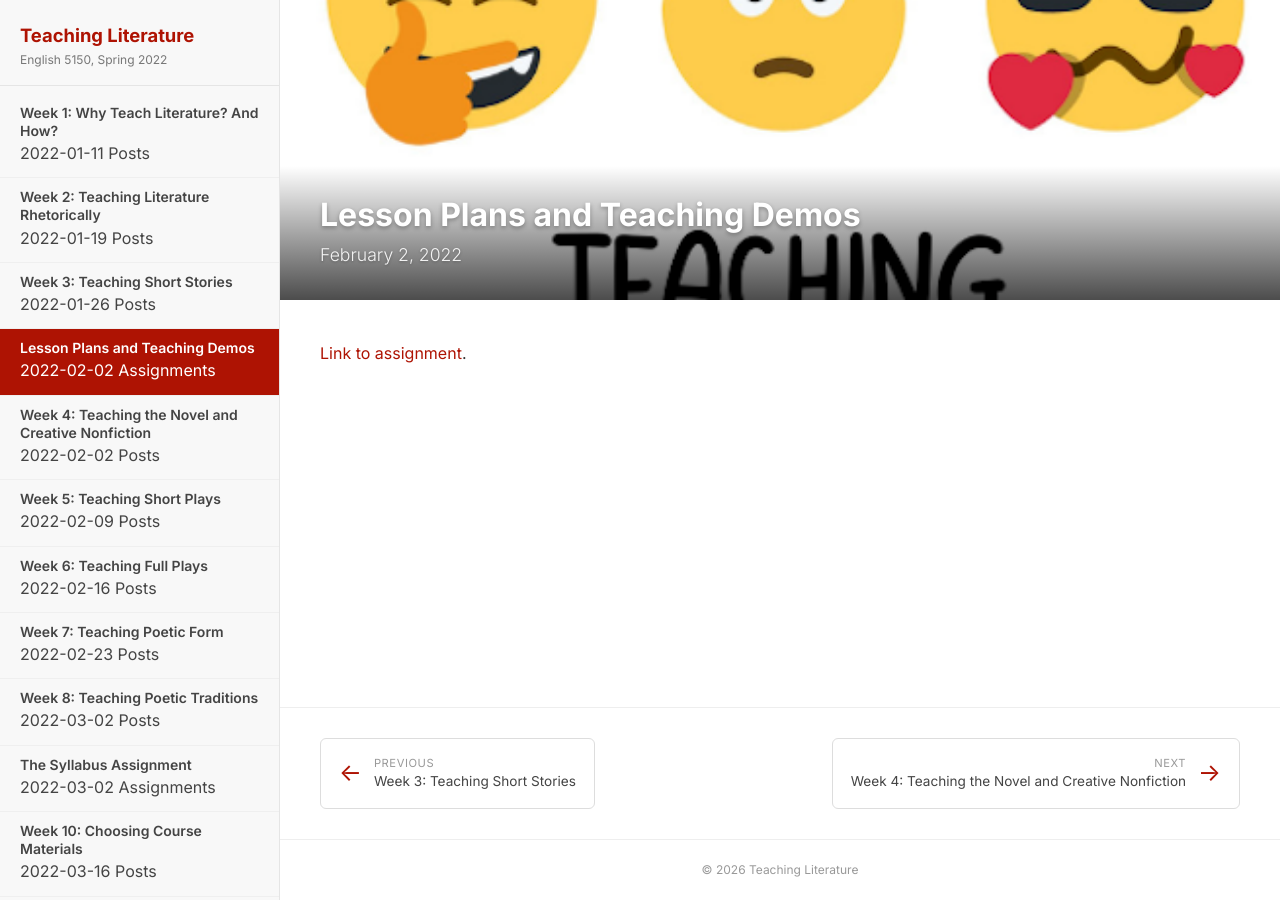
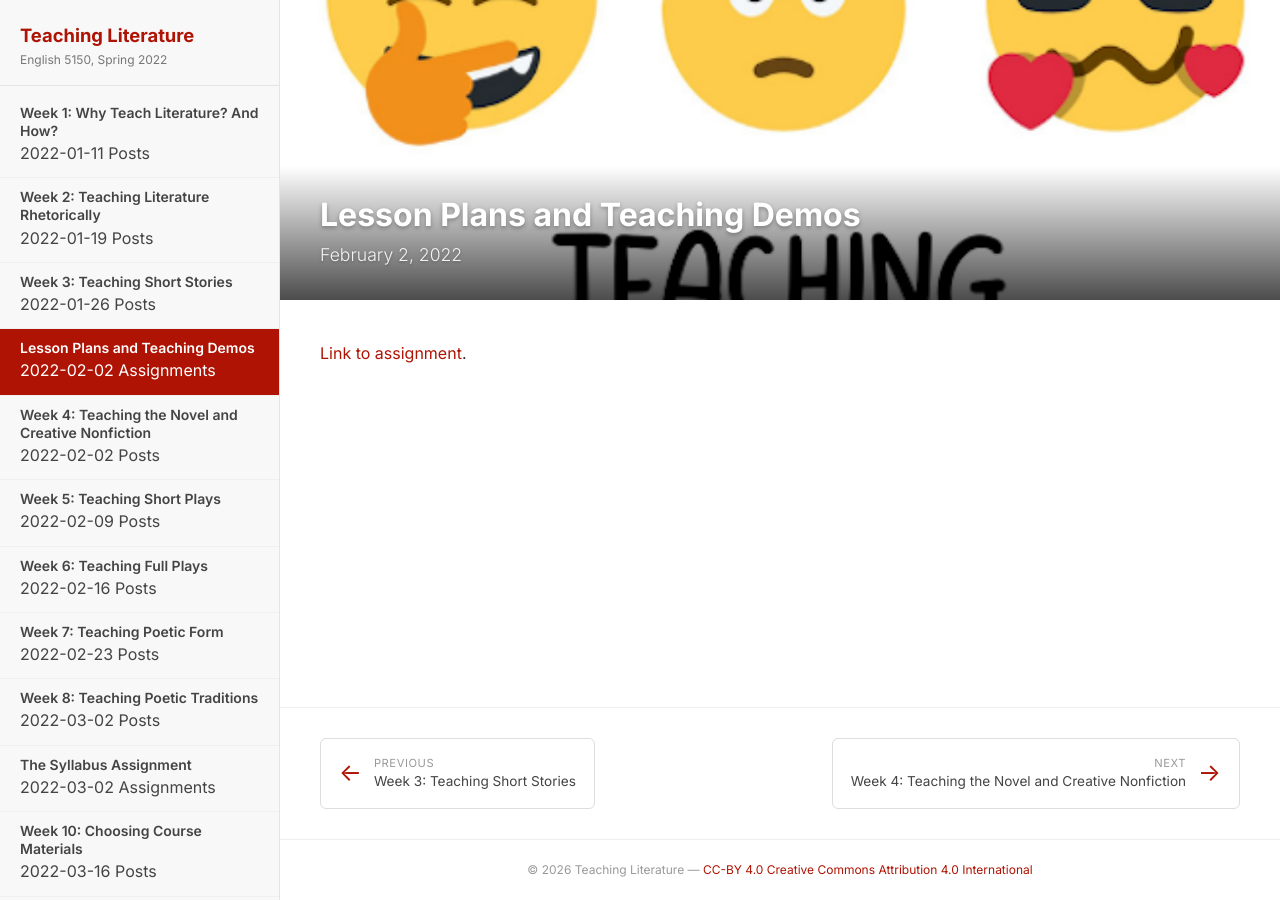
Before and after one commit to leo-elo/course-teaching-literature, a Jekyll site: the page built from _posts_col/2022-02-02-lesson-plans-and-teaching-demos.html, in a window 1280 px wide. Built offline with Jekyll 4.4.1, drawn with Linux system fonts in a browser that asks for light colours.

Commit message:
Add CC-BY 4.0 license to footer
Co-Authored-By: Claude Sonnet 4.6 <noreply@anthropic.com>

```diff
--- a/_layouts/default.html
+++ b/_layouts/default.html
@@ -66,7 +66,7 @@
     {% endif %}
 
     <footer class="site-footer">
-      <p>&copy; {{ site.time | date: '%Y' }} {{ site.title }}</p>
+      <p>&copy; {{ site.time | date: '%Y' }} {{ site.title }} &mdash; <a href="https://creativecommons.org/licenses/by/4.0/" target="_blank">CC-BY 4.0 Creative Commons Attribution 4.0 International</a></p>
     </footer>
   </main>
 
```
